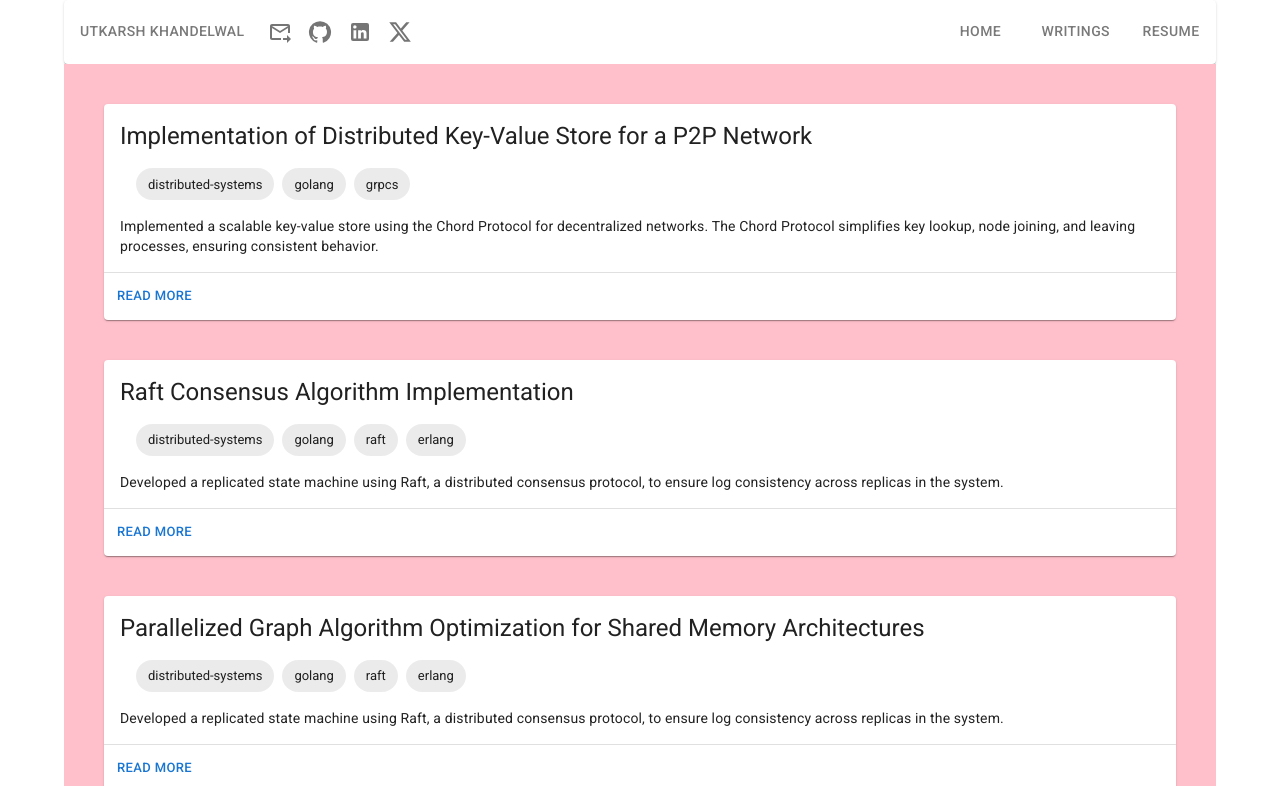
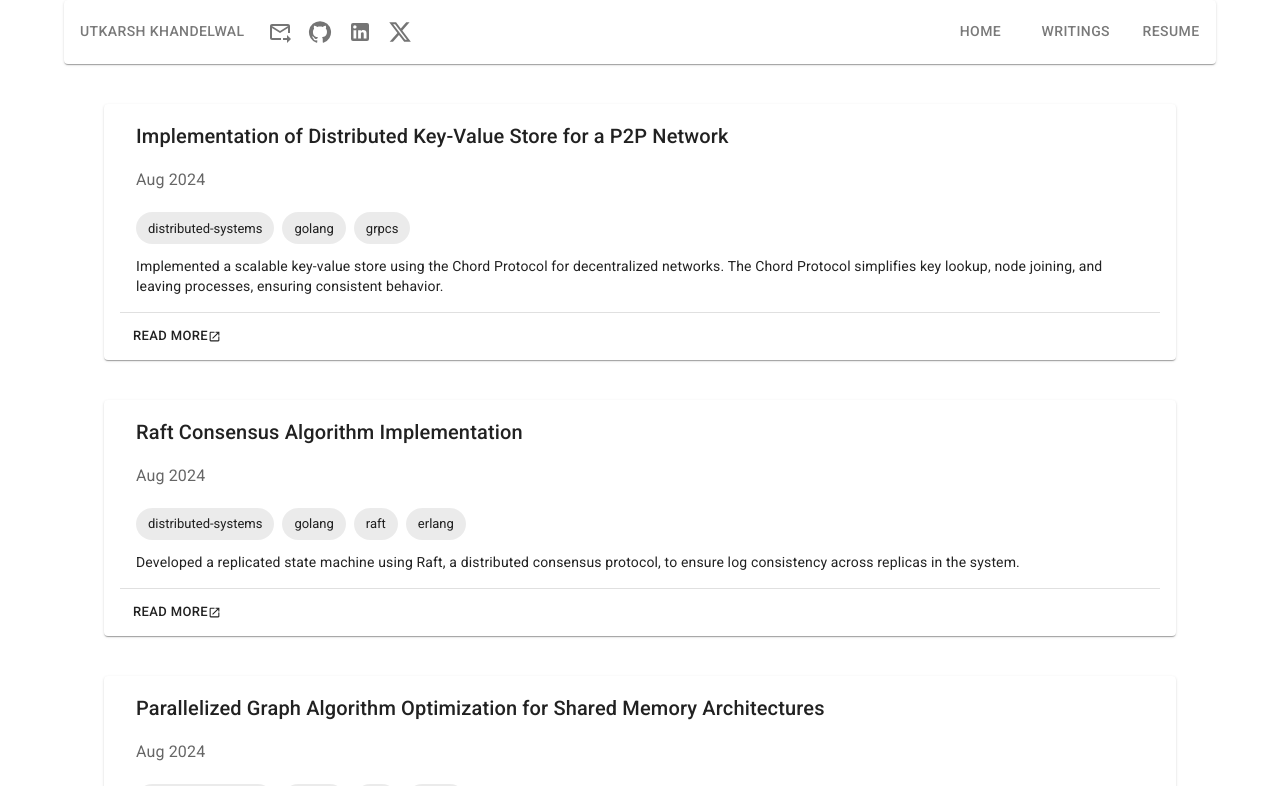
Before and after one commit to khandu-utkarsh/khandu-utkarsh.github.io, a Next.js app in the folder my-website/: page /writings in a window 1280 px wide. Shown: the top 786 px of the page. Built offline with nearby package versions, Linux system fonts and the light colour scheme.

Commit message:
Fixed spacing and css issues in the writing card and layout pages, according to the screen.

```diff
--- a/my-website/public/projectDetails.json
+++ b/my-website/public/projectDetails.json
@@ -2,54 +2,63 @@
     "projects": {
       "project1": {
         "heading": "Implementation of Distributed Key-Value Store for a P2P Network",
+        "date": "Aug 2024",
         "introContent": "Implemented a scalable key-value store using the Chord Protocol for decentralized networks. The Chord Protocol simplifies key lookup, node joining, and leaving processes, ensuring consistent behavior.",
         "keywords": ["distributed-systems", "golang", "grpcs"],
         "link": "/"
       },
       "project2": {
         "heading": "Raft Consensus Algorithm Implementation",
+        "date": "Aug 2024",
         "introContent": "Developed a replicated state machine using Raft, a distributed consensus protocol, to ensure log consistency across replicas in the system.",
         "keywords": ["distributed-systems", "golang", "raft", "erlang"],
         "link": "/"
       },
       "project3": {
         "heading": "Parallelized Graph Algorithm Optimization for Shared Memory Architectures",
+        "date": "Aug 2024",
         "introContent": "Developed a replicated state machine using Raft, a distributed consensus protocol, to ensure log consistency across replicas in the system.",
         "keywords": ["distributed-systems", "golang", "raft", "erlang"],
         "link": "/"
       },
       "project4": {
         "heading": "Equity Market Modeling and Analysis",
+        "date": "Aug 2024",
         "introContent": "Developed a replicated state machine using Raft, a distributed consensus protocol, to ensure log consistency across replicas in the system.",
         "keywords": ["distributed-systems", "golang", "raft", "erlang"],
         "link": "/"
       },
       "project5": {
         "heading": "Semantic Image Segmentation of Satellite Images using U-Nets",
+        "date": "Aug 2024",
         "introContent": "Developed a replicated state machine using Raft, a distributed consensus protocol, to ensure log consistency across replicas in the system.",
         "keywords": ["distributed-systems", "golang", "raft", "erlang"],
         "link": "/"
       },
       "project6": {
         "heading": "Implementation of Monte Carlo Sampling Algorithms",
+        "date": "Aug 2024",
         "introContent": "Developed a replicated state machine using Raft, a distributed consensus protocol, to ensure log consistency across replicas in the system.",
         "keywords": ["distributed-systems", "golang", "raft", "erlang"],
         "link": "/"
       },
       "project7": {
         "heading": "Incorporating Causal Inference into Recommendation Systems",
+        "date": "Aug 2024",
         "introContent": "Developed a replicated state machine using Raft, a distributed consensus protocol, to ensure log consistency across replicas in the system.",
         "keywords": ["distributed-systems", "golang", "raft", "erlang"],
         "link": "/"
       },
       "project8": {
         "heading": "Desktop Application for 2D Graphics Interactive Editor",
+        "date": "Aug 2024",
         "introContent": "Developed a replicated state machine using Raft, a distributed consensus protocol, to ensure log consistency across replicas in the system.",
         "keywords": ["distributed-systems", "golang", "raft", "erlang"],
         "link": "/"
       },
       "project9": {
         "heading": "Implementation of Custom Raytracer",
+        "date": "Aug 2024",
         "introContent": "Developed a replicated state machine using Raft, a distributed consensus protocol, to ensure log consistency across replicas in the system.",
         "keywords": ["distributed-systems", "golang", "raft", "erlang"],
         "link": "/"
--- a/my-website/src/app/layout.tsx
+++ b/my-website/src/app/layout.tsx
@@ -16,7 +16,7 @@ export default function RootLayout({
       <body>
         <Container className="globalContainer" sx={{}}>
           <Header />
-            <Box className="content" sx={{paddingTop: 5, paddingBottom: 5, paddingLeft: 5, paddingRight: 5 , backgroundColor:"pink"}}>
+            <Box className="content" sx={{padding: {xs:1, sm:5},  backgroundColor:""}}>
             {children}
             </Box>
           <Footer className="footer"/>
--- a/my-website/src/app/writings/page.tsx
+++ b/my-website/src/app/writings/page.tsx
@@ -14,6 +14,7 @@ import WCard from "@/components/WritingsCard"
 
 interface ProjectInterface {
     heading: string;
+    date: string
     introContent: string;
     keywords: string[];
     link: string;
@@ -73,11 +74,12 @@ export default function BasicCard() {
         <WCard
             key={key}
             cardHeading={project.heading}
+            date={project.date}
             introContent={project.introContent}
             linkToArticle={project.link}
             keywords={project.keywords}
             sx={{
-                paddingBottom: index === Object.entries(projects).length - 1 ? 0 : 5,
+                paddingBottom: {xs: index === Object.entries(projects).length - 1 ? 0 : 1, sm: index === Object.entries(projects).length - 1 ? 0 : 5},
               }}
         />
         ))}
--- a/my-website/src/components/Header.tsx
+++ b/my-website/src/components/Header.tsx
@@ -106,7 +106,7 @@ function NavPages() {
 export default function NavTabs() {
 
     //!I got this size from the chrome responsive design tool. It started looking too cramped up at that size.
-    const isMobile = useMediaQuery('(max-width:699px)');
+    const isMobile = useMediaQuery('(max-width:899px)');
     const [drawerOpen, setDrawerOpen] = React.useState(false);
 
     const toggleDrawer = () => {
--- a/my-website/src/components/WritingsCard.tsx
+++ b/my-website/src/components/WritingsCard.tsx
@@ -14,9 +14,11 @@ import Button from '@mui/material/Button';
 import Chip from '@mui/material/Chip';
 import Stack from '@mui/material/Stack';
 import Divider from '@mui/material/Divider';
+import OpenInNewIcon from '@mui/icons-material/OpenInNew';
 
 export interface WCardProps {
     cardHeading: string;
+    date: string;
     introContent: string;
     linkToArticle?: string;
     keywords? :string[];
@@ -25,11 +27,11 @@ export interface WCardProps {
 }
 
 
-export default function BasicCard({cardHeading, introContent, linkToArticle, keywords, sx} : WCardProps) {
+export default function BasicCard({cardHeading, date, introContent, linkToArticle, keywords, sx} : WCardProps) {
 
 
     const KeywordChips = (
-        <Stack direction="row" useFlexGap flexWrap="wrap" spacing={1} sx={{ paddingTop: 2, paddingBottom: 2, paddingLeft: 2, paddingRight: 2}}>
+        <Stack direction="row" useFlexGap flexWrap="wrap" spacing={1} sx={{mb: 1.5, backgroundColor: ""}}>
           {keywords?.map((keyword, index) => (
             <Chip key={index} label={keyword} />
           ))}
@@ -39,20 +41,23 @@ export default function BasicCard({cardHeading, introContent, linkToArticle, key
 
     return (
         <Box sx={sx}>
-            <Card sx={{}}>
-            <CardContent>
-                <Typography variant="h5" component="div">
+            <Card sx={{paddingLeft: {sm: 2}, paddingRight: {sm: 2}, backgroundColor: ""}}>
+            <CardContent sx={{backgroundColor: ""}}>
+                <Typography variant="h6" component="div" sx={{paddingBottom: 2, backgroundColor: ""}}>
                     {cardHeading}
                 </Typography>
+                <Typography sx={{ paddingBottom: 1, color: 'text.secondary', mb: 1.5, backgroundColor: ""}}> {date}</Typography>
+
                 {KeywordChips}
-                <Typography variant="body2">
+
+                <Typography variant="body2" sx={{backgroundColor: ""}}>
                     {introContent}
                 </Typography>
             </CardContent>
         <Divider />
 
       <CardActions>
-        <Button size="small" href={linkToArticle || "/"} target="_blank">Read More</Button>
+        <Button size="small" href={linkToArticle || "/"} target="_blank" color='inherit'>Read More <OpenInNewIcon fontSize='inherit'/></Button>
       </CardActions>
 
     </Card>
```
